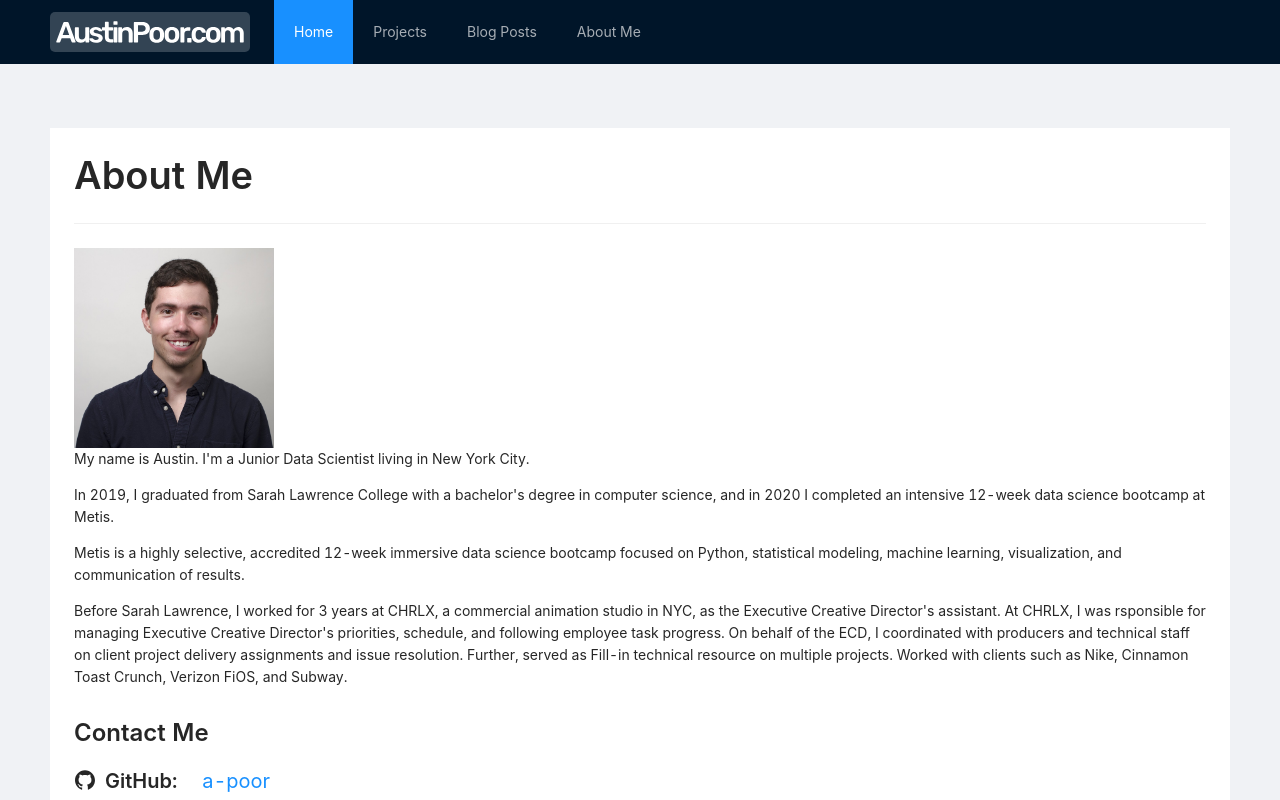
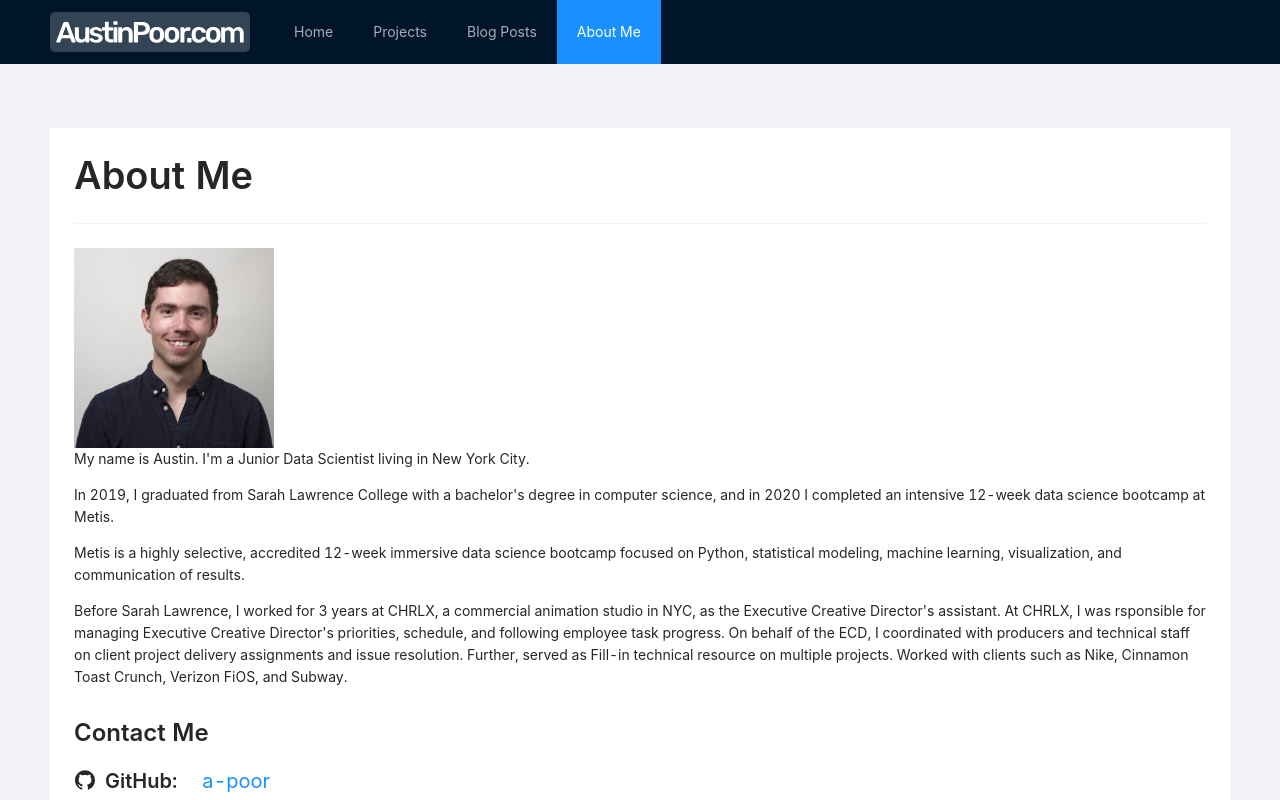
Before and after one commit to a-poor/old-austinpoor-dot-com, a React (Create React App) app: page /about in a window 1280 px wide. Shown: the top 800 px of the page. Built offline with nearby package versions, Linux system fonts and the light colour scheme.

Commit message:
Fixing routing issue

```diff
--- a/src/About.js
+++ b/src/About.js
@@ -53,8 +53,8 @@ function About() {
         <Title level={3}>Contact Me</Title>
         <table style={{ fontSize:20, margin:0, padding:5 }}>
             <tbody>
-                {contactData.map(item => (
-                    <tr>
+                {contactData.map((item,i) => (
+                    <tr key={i}>
                         <td style={{paddingRight:5}}>{item.icon}</td>
                         <td style={{padding:5}}>
                             <Text strong>{item.name}:</Text>
--- a/src/App.js
+++ b/src/App.js
@@ -19,15 +19,13 @@ import {
   BrowserRouter as Router,
   Switch,
   Route,
-  Link
+  Link,
+  useLocation
 } from "react-router-dom";
 
 const { useState, useEffect  } = React;
-const { Title, Text } = Typography;
 const { Header, Content, Footer } = Layout;
 
-
-// const DATA_URL = "https://raw.githubusercontent.com/a-poor/austinpoor-dot-com/old/project_data.json";
 const DATA_URL = "/project_data.json";
 
 
@@ -68,7 +66,7 @@ function CompactHeader({setTab, myLogo}) {
         { myLogo }
         <div style={{ float:'right' }}>
           <Dropdown overlay={menu} style={{ maxWidth: 1200, float:'right' }}>
-            <a className="ant-dropdown-link" onClick={e => e.preventDefault()}>
+            <a href="#" className="ant-dropdown-link" onClick={e => e.preventDefault()}>
               <MenuOutlined style={{ fontSize: 22, color: "white" }}/>
             </a>
           </Dropdown>
@@ -78,29 +76,29 @@ function CompactHeader({setTab, myLogo}) {
   );
 }
 
-function FullHeader({setTab, myLogo}) {
+function FullHeader({setTab, menuTab, myLogo}) {
   return (
     <Header style={{ position: 'inline', zIndex: 1, width: '100%' }}>
       <div style={{ maxWidth: 1200, margin: "auto" }}>
         { myLogo }
-        <Menu className="my-menu" theme="dark" mode="horizontal" defaultSelectedKeys={["1"]}>
-          <Menu.Item key="1">
+        <Menu className="my-menu" theme="dark" mode="horizontal" selectedKeys={menuTab} defaultSelectedKeys={["home"]}>
+          <Menu.Item key="home" onClick={() => setTab("home")}>
             <Link to="/">
               Home
             </Link>
           </Menu.Item>
-          <Menu.Item key="2">
+          <Menu.Item key="projects" onClick={() => setTab("projects")}>
             <Link to="/projects">
               Projects
             </Link>
           </Menu.Item>
-          <Menu.Item key="3">
+          <Menu.Item key="blog" onClick={() => setTab("blog")}>
             <Link to="/blog">
               Blog Posts
             </Link>
           </Menu.Item>
-          <Menu.Item key="4">
-            <Link to="/about">
+          <Menu.Item key="about">
+            <Link to="/about" onClick={() => setTab("about")}>
               About Me
             </Link>
           </Menu.Item>
@@ -115,9 +113,22 @@ function AppOuter({ children, menuTab, setTab, myLogo }) {
   const windowSize = useWindowSize();
   const MyHeader = windowSize.width < 750 ?  CompactHeader : FullHeader;
 
+  const location = useLocation();
+  useEffect(() => {
+    const t = location.pathname.replace("/","").toLowerCase();
+    if (t == "projects" || t == "blog" || t == "about") {
+      console.log("Change of route. Setting tab to "+t)
+      setTab(t)
+    }
+    else {
+      console.log("Change of route. Either unknown or home.")
+      setTab("home")
+    }
+  },[location.pathname]);
+
   return (
     <>
-      <MyHeader setTab={setTab} myLogo={myLogo} />
+      <MyHeader setTab={setTab} menuTab={menuTab} myLogo={myLogo} />
 
       <Content className="site-layout" style={{ padding: '0 50px', marginTop: 64 }}>
         <div className="site-layout-background" style={{ padding: 24, minHeight: 380, maxWidth: 1200, margin: "auto" }}>
@@ -156,7 +167,7 @@ function App() {
           setProjects([])
           console.log("Error loading projects")
         });
-    console.log("Done")
+    console.log("Project data loaded.")
   },[]);
 
   return (
@@ -165,7 +176,10 @@ function App() {
         <BackTop />
         <AppOuter myLogo={myLogo} menuTab={menuTab} setTab={setTab}>
           <Switch>
-          <Route path="/about">
+          <Route path="/about" onChange={() => setTab("about")}>
+              { useEffect(() => {
+                console.log("About page loaded.");
+              }) }
               {/* { setTab("about") } */}
               <About />
             </Route>
```
